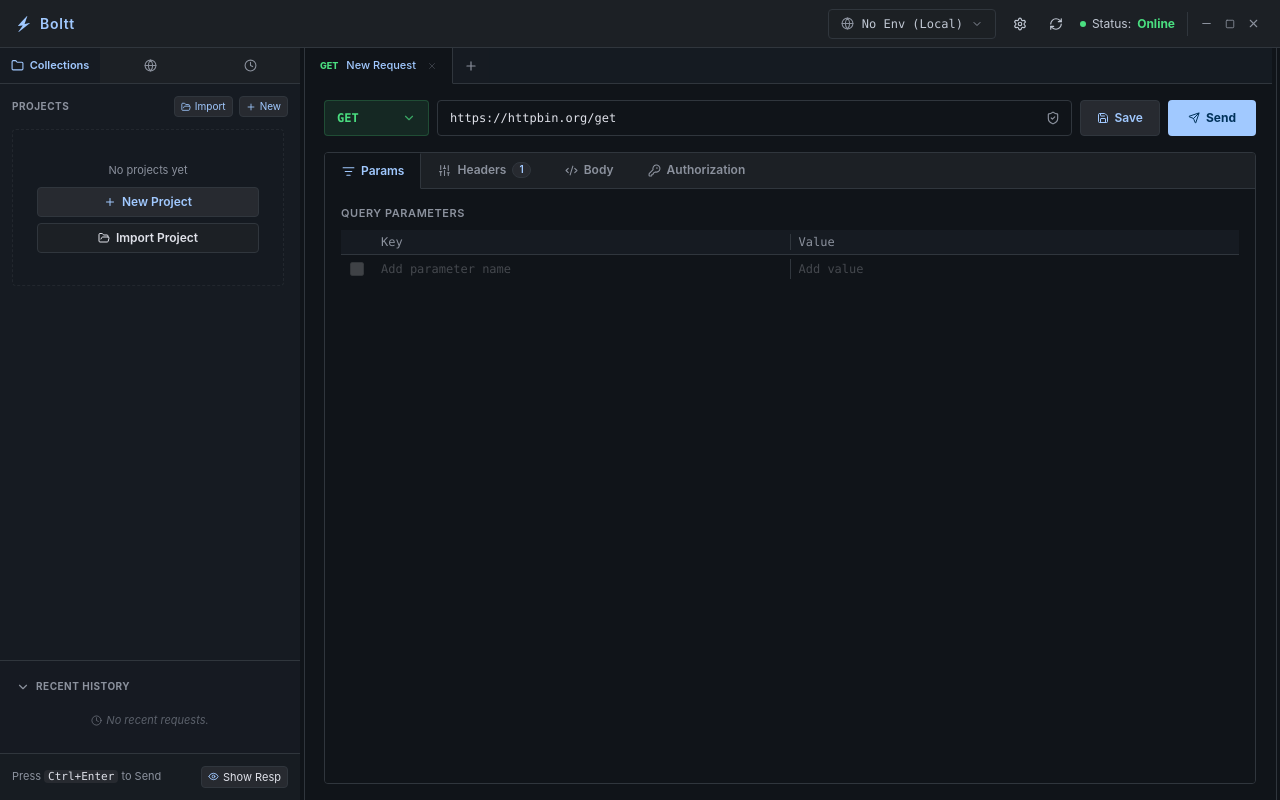
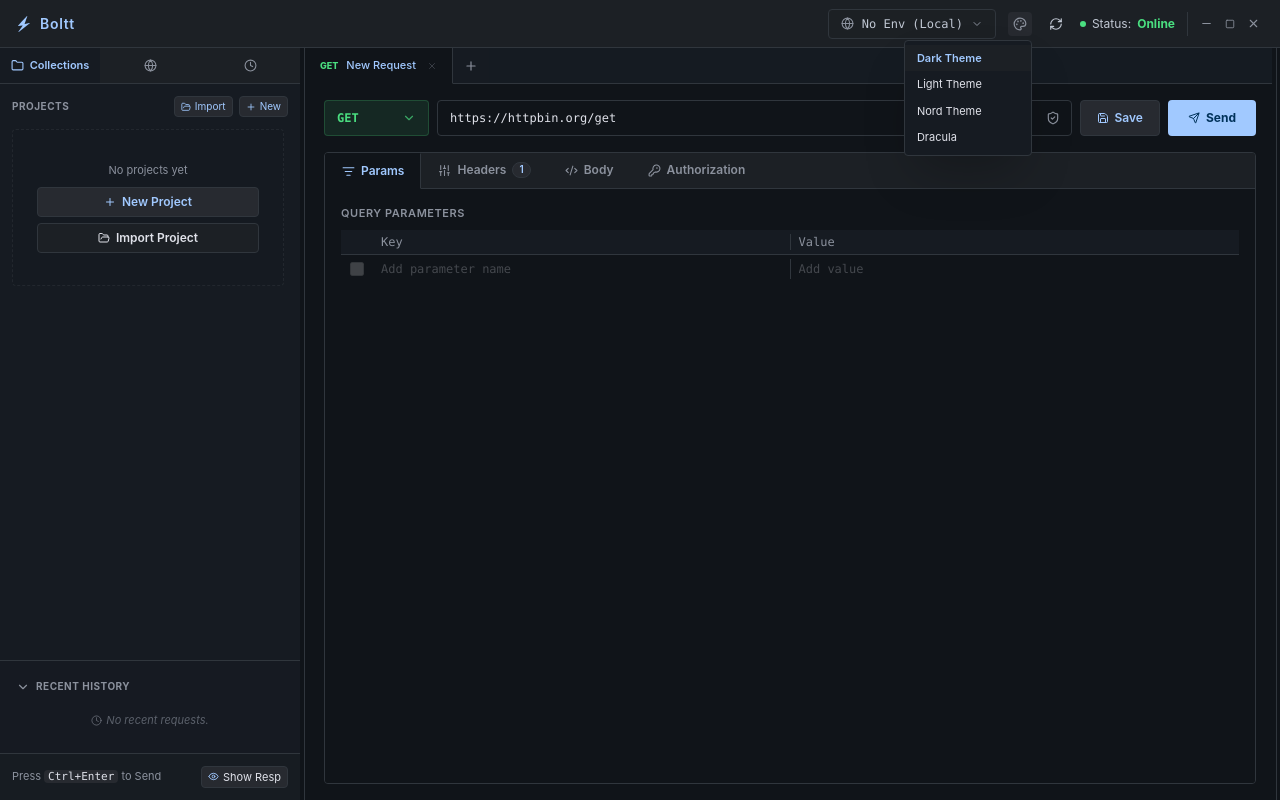
Before and after one commit to Utkarsh049/boltt, a React (Vite) app: page / in a window 1280 px wide. Both pictures are taken after a click on the button 1019 px from the left and 23 px from the top of the page. Built offline with nearby package versions, Linux system fonts and the light colour scheme.

Commit message:
feat: implement multi-theme support with color palette picker and reactive styling

```diff
--- a/src/App.css
+++ b/src/App.css
@@ -60,5 +60,42 @@ html, body, #root {
   height: 100%;
   margin: 0;
   padding: 0;
-  background-color: #161B22;
+  background-color: var(--bg-secondary);
 }
+
+/* Theme overrides */
+html.theme-light {
+  --bg-primary: #f6f8fa;
+  --bg-secondary: #ffffff;
+  --bg-tertiary: #f0f2f5;
+  --border-primary: #d0d7de;
+  --text-primary: #24292f;
+  --text-secondary: #57606a;
+  --text-accent: #0969da;
+  --bg-hover: #eaeef2;
+  --bg-hover-light: #e1e8f0;
+}
+
+html.theme-nord {
+  --bg-primary: #2e3440;
+  --bg-secondary: #3b4252;
+  --bg-tertiary: #434c5e;
+  --border-primary: #4c566a;
+  --text-primary: #d8dee9;
+  --text-secondary: #e5e9f0;
+  --text-accent: #88c0d0;
+  --bg-hover: #4c566a;
+  --bg-hover-light: #5e81ac;
+}
+
+html.theme-dracula {
+  --bg-primary: #282a36;
+  --bg-secondary: #1e1f29;
+  --bg-tertiary: #21222c;
+  --border-primary: #44475a;
+  --text-primary: #f8f8f2;
+  --text-secondary: #6272a4;
+  --text-accent: #bd93f9;
+  --bg-hover: #44475a;
+  --bg-hover-light: #ff79c6;
+}
--- a/src/App.tsx
+++ b/src/App.tsx
@@ -1,7 +1,7 @@
 import { useState, useRef, useEffect } from "react";
 import { UrlBar } from "./components/UrlBar/UrlBar";
 import { RequestPane } from "./components/RequestPane/RequestPane";
-import { Settings, RefreshCw, Folder as FolderIcon, Globe, Clock, Eye, EyeOff, Plus, Minus, Square, X } from "lucide-react";
+import { Palette, RefreshCw, Folder as FolderIcon, Globe, Clock, Eye, EyeOff, Plus, Minus, Square, X } from "lucide-react";
 import "./App.css";
 import { Group, Panel, Separator, type PanelImperativeHandle } from "react-resizable-panels";
 import { ResponsePane } from "./components/ResponsePane/ResponsePane";
@@ -28,6 +28,32 @@ function App() {
   const [isRefreshing, setIsRefreshing] = useState(false);
   const [isOnline, setIsOnline] = useState(navigator.onLine);
   const [isAppLoading, setIsAppLoading] = useState(true);
+
+  const [isThemeDropdownOpen, setIsThemeDropdownOpen] = useState(false);
+  const themeDropdownRef = useRef<HTMLDivElement>(null);
+  const theme = useRequestStore((state) => state.theme);
+  const setTheme = useRequestStore((state) => state.setTheme);
+
+  // Sync theme class list on mount
+  useEffect(() => {
+    const savedTheme = localStorage.getItem("boltt-theme") || "dark";
+    const root = document.documentElement;
+    root.className = "";
+    if (savedTheme !== "dark") {
+      root.classList.add(`theme-${savedTheme}`);
+    }
+  }, []);
+
+  // Theme dropdown click outside handler
+  useEffect(() => {
+    const handleClickOutside = (event: MouseEvent) => {
+      if (themeDropdownRef.current && !themeDropdownRef.current.contains(event.target as Node)) {
+        setIsThemeDropdownOpen(false);
+      }
+    };
+    document.addEventListener("mousedown", handleClickOutside);
+    return () => document.removeEventListener("mousedown", handleClickOutside);
+  }, []);
 
   const response = useRequestStore((state) => state.response);
   const isLoading = useRequestStore((state) => state.isLoading);
@@ -430,9 +456,42 @@ function App() {
         </div>
         <div className="flex items-center space-x-3 text-xs text-[#c0c7d3]">
           <EnvironmentDropdown />
-          <button className="p-1 hover:bg-bg-hover rounded border border-transparent hover:border-border-primary transition">
-            <Settings size={14} />
-          </button>
+          <div className="relative" ref={themeDropdownRef}>
+            <button
+              onClick={() => setIsThemeDropdownOpen(!isThemeDropdownOpen)}
+              className={`p-1 hover:bg-bg-hover rounded border border-transparent hover:border-border-primary transition cursor-pointer flex items-center justify-center ${isThemeDropdownOpen ? "bg-bg-hover border-border-primary" : ""}`}
+              title="Select color theme"
+            >
+              <Palette size={14} className="text-text-secondary hover:text-text-primary" />
+            </button>
+
+            {isThemeDropdownOpen && (
+              <div className="absolute right-0 mt-1 w-32 bg-bg-secondary border border-border-primary rounded shadow-2xl z-50 py-1 font-sans flex flex-col">
+                {([
+                  { id: "dark", name: "Dark Theme" },
+                  { id: "light", name: "Light Theme" },
+                  { id: "nord", name: "Nord Theme" },
+                  { id: "dracula", name: "Dracula" },
+                ] as const).map((t) => {
+                  const isSelected = theme === t.id;
+                  return (
+                    <button
+                      key={t.id}
+                      onClick={() => {
+                        setTheme(t.id);
+                        setIsThemeDropdownOpen(false);
+                      }}
+                      className={`w-full text-left px-3 py-1.5 text-[11px] flex items-center justify-between transition cursor-pointer hover:bg-bg-tertiary/60 ${
+                        isSelected ? "text-text-accent font-semibold bg-bg-tertiary" : "text-text-primary"
+                      }`}
+                    >
+                      <span>{t.name}</span>
+                    </button>
+                  );
+                })}
+              </div>
+            )}
+          </div>
           <button
             onClick={handleRefresh}
             disabled={isRefreshing}
--- a/src/components/RequestPane/RequestPane.tsx
+++ b/src/components/RequestPane/RequestPane.tsx
@@ -10,7 +10,7 @@ type TabType = "params" | "headers" | "body" | "auth";
 
 export const RequestPane: React.FC = () => {
   const [activeTab, setActiveTab] = useState<TabType>("params");
-  const { activeRequest, setParams, setHeaders, setBody, setAuth, tabs, activeTabId } = useRequestStore();
+  const { activeRequest, setParams, setHeaders, setBody, setAuth, tabs, activeTabId, theme } = useRequestStore();
 
   const [isAuthDropdownOpen, setIsAuthDropdownOpen] = useState(false);
   const authDropdownRef = useRef<HTMLDivElement>(null);
@@ -255,7 +255,7 @@ export const RequestPane: React.FC = () => {
                     minHeight="200px"
                     extensions={[json()]}
                     onChange={handleBodyContentChange}
-                    theme="dark"
+                    theme={theme === "light" ? "light" : "dark"}
                     className="font-mono h-full"
                   />
                 </div>
--- a/src/components/ResponsePane/ResponsePane.tsx
+++ b/src/components/ResponsePane/ResponsePane.tsx
@@ -15,7 +15,7 @@ import { buildCurlCommand } from "../../utils/curl";
 import { useToastStore } from "../../store/toastStore";
 
 export const ResponsePane: React.FC = () => {
-  const { response, isLoading, activeRequest } = useRequestStore();
+  const { response, isLoading, activeRequest, theme } = useRequestStore();
   const { showToast } = useToastStore();
 
   const [headersExpanded, setHeadersExpanded] = useState(true);
@@ -276,7 +276,7 @@ export const ResponsePane: React.FC = () => {
                         value={renderResponseBody(response.body)}
                         height="100%"
                         extensions={[json()]}
-                        theme="dark"
+                        theme={theme === "light" ? "light" : "dark"}
                         readOnly={true}
                         className="flex-1 min-h-0"
                         style={{ height: "100%" }}
--- a/src/store/requestStore.ts
+++ b/src/store/requestStore.ts
@@ -63,6 +63,7 @@ interface RequestStore {
   error: string | null;
   tabs: Tab[];
   activeTabId: string | null;
+  theme: string;
 
   setMethod: (method: HttpMethod) => void;
   setUrl: (url: string) => void;
@@ -81,6 +82,7 @@ interface RequestStore {
   markTabClean: (id: string) => void;
   reorderTabs: (startIndex: number, endIndex: number) => void;
   updateRequestName: (requestId: string, newName: string) => void;
+  setTheme: (theme: string) => void;
 }
 
 export const createInitialRequest = (): BoltRequest => ({
@@ -120,6 +122,18 @@ export const useRequestStore = create<RequestStore>((set, get) => ({
   error: null,
   tabs: [initialTab],
   activeTabId: initialTabId,
+  theme: localStorage.getItem("boltt-theme") || "dark",
+
+  setTheme: (theme) => {
+    localStorage.setItem("boltt-theme", theme);
+    // Sync class list
+    const root = document.documentElement;
+    root.className = "";
+    if (theme !== "dark") {
+      root.classList.add(`theme-${theme}`);
+    }
+    set({ theme });
+  },
 
   setMethod: (method) =>
     set((state) => {
```
